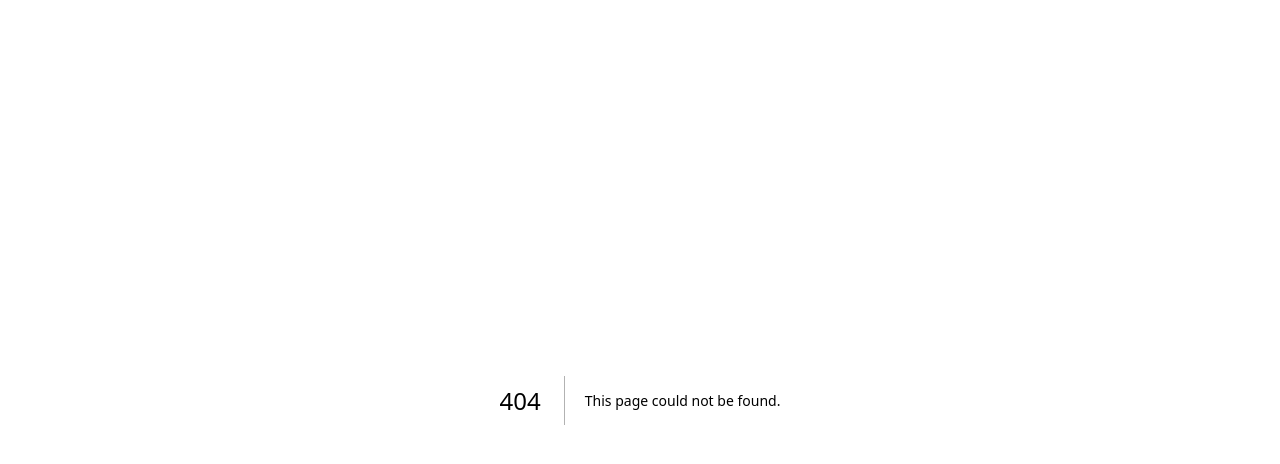
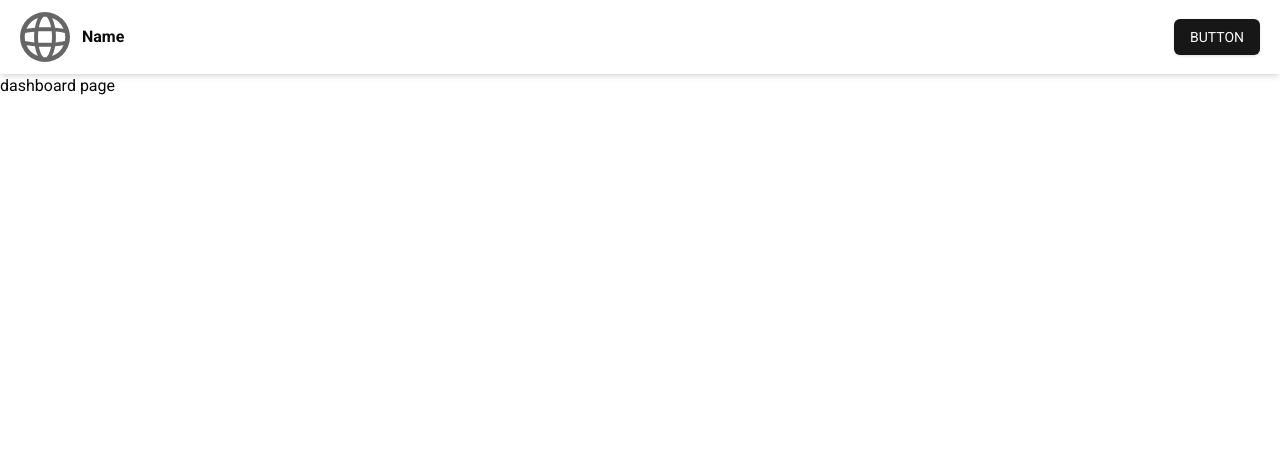
Before and after one commit to seansonhung/AIVideoGenerator, a Next.js app: page /dashboard in a window 1280 px wide. Before the commit this address had no page. Shown: the top 464 px of the page. Built offline with nearby package versions, Linux system fonts and the light colour scheme.

Commit message:
add an example of a new page

```diff
--- /dev/null
+++ b/src/app/dashboard/_components/header.tsx
@@ -0,0 +1,19 @@
+import React from 'react'
+import Image from 'next/image'
+import { Button } from '@/components/ui/button'
+import { UserButton } from '@clerk/nextjs'
+
+export default function Header() {
+  return (
+    <div className='p-3 px-5 flex items-center justify-between shadow-md'>
+      <div className='flex gap-3 items-center'>
+        <Image src="/globe.svg" alt="logo" width={50} height={50} />
+        <h2  className='font-bold'>Name</h2>
+      </div>
+      <div className='flex gap-3 items-center'>
+        <Button> BUTTON </Button>
+        <UserButton />
+      </div>
+    </div>
+  )
+}
--- /dev/null
+++ b/src/app/dashboard/layout.tsx
@@ -0,0 +1,13 @@
+import React from 'react'
+import Header from './_components/header'
+
+export default function DashboardLayout({children}: {children: React.ReactNode}) {
+  return (
+    <div>
+      <div>
+        <Header />
+        {children}
+      </div>
+    </div>
+  )
+}
--- /dev/null
+++ b/src/app/dashboard/page.tsx
@@ -0,0 +1,7 @@
+import React from 'react'
+
+export default function Dashboard() {
+  return (
+    <div>dashboard page</div>
+  )
+}
--- a/src/app/layout.tsx
+++ b/src/app/layout.tsx
@@ -1,17 +1,11 @@
 import type { Metadata } from "next";
-import localFont from "next/font/local";
 import "./globals.css";
 import { ClerkProvider } from "@clerk/nextjs";
+import { Roboto } from 'next/font/google';
 
-const geistSans = localFont({
-  src: "./fonts/GeistVF.woff",
-  variable: "--font-geist-sans",
-  weight: "100 900",
-});
-const geistMono = localFont({
-  src: "./fonts/GeistMonoVF.woff",
-  variable: "--font-geist-mono",
-  weight: "100 900",
+const roboto = Roboto({
+  subsets: ['latin'],
+  weight: ['400', '700'],
 });
 
 export const metadata: Metadata = {
@@ -28,7 +22,7 @@ export default function RootLayout({
     <ClerkProvider>
       <html lang="en">
         <body
-          className={`${geistSans.variable} ${geistMono.variable} antialiased`}
+          className={roboto.className}
         >
           {children}
         </body>
--- a/src/app/page.tsx
+++ b/src/app/page.tsx
@@ -6,6 +6,7 @@ export default function Home() {
   return (
     <div>
       <Provider>
+        <h1>test font</h1>
         <Button> Click </Button>
         <UserButton />
 
```
